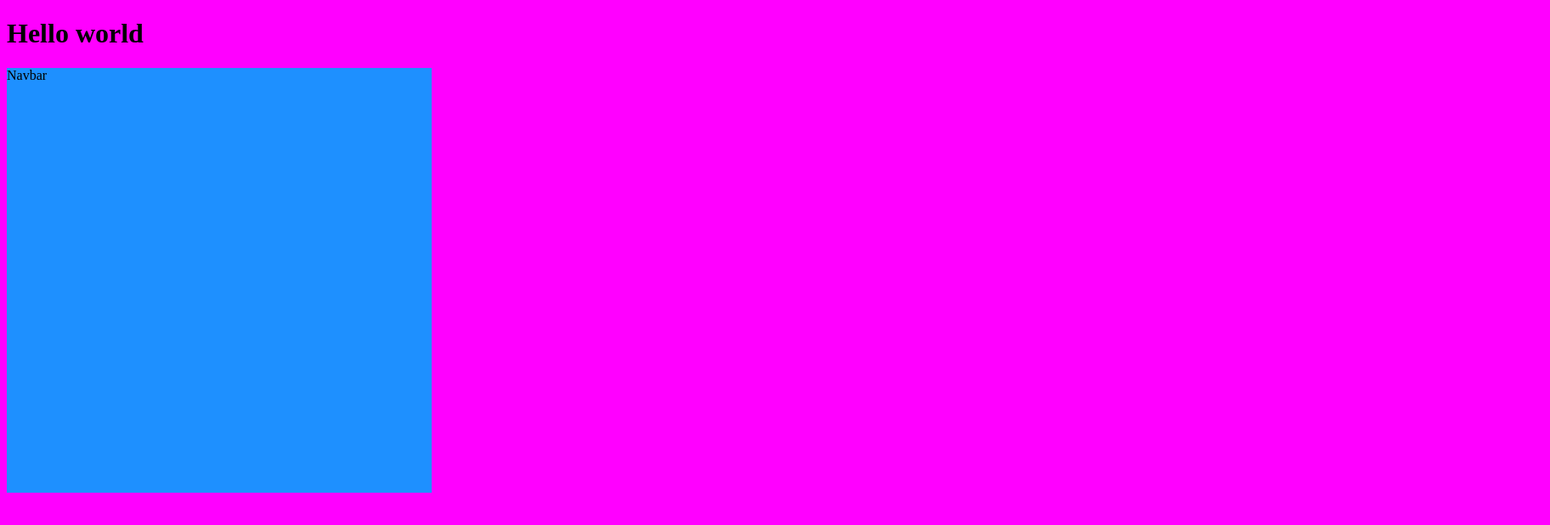
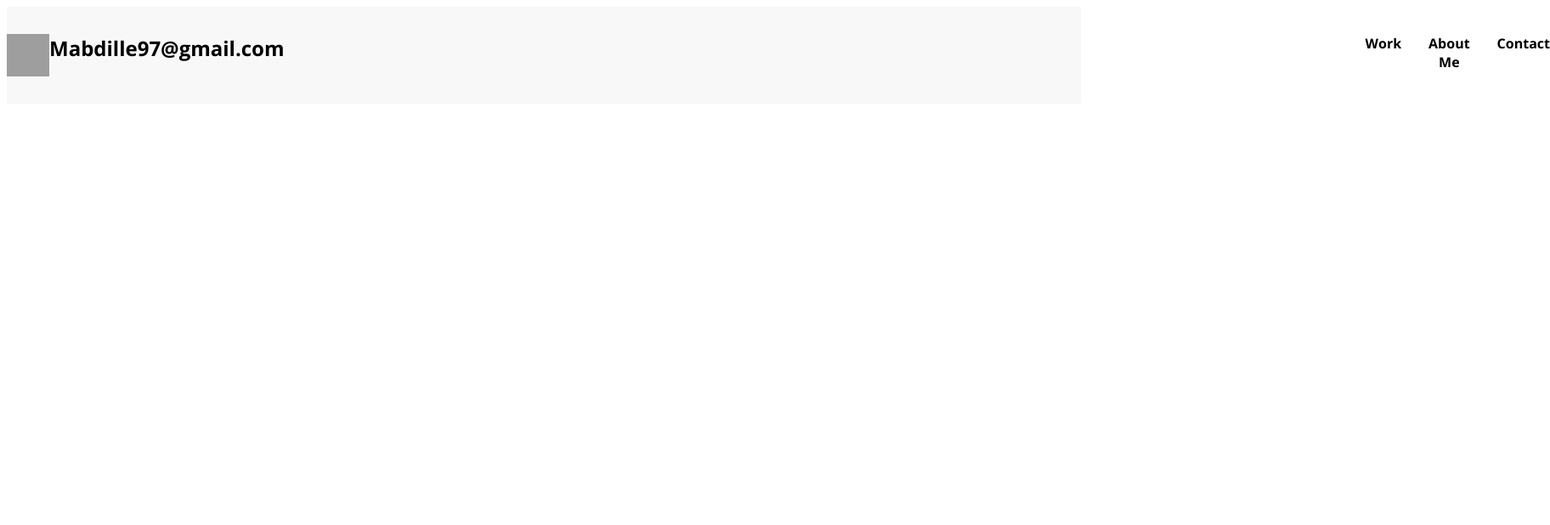
Before and after one commit to Mabdille/portfolio, a plain HTML site: page index.html in a window 1280 px wide. Shown: the whole page at 85% size, 1824 px wide, since content can reach past the window. Drawn offline with nearby package versions, Linux system fonts and the light colour scheme; grey boxes are pictures that could not be loaded.

Commit message:
I created a nav bar

```diff
--- a/index.html
+++ b/index.html
@@ -3,12 +3,28 @@
 <head>
     <meta charset="UTF-8">
     <meta name="viewport" content="width=device-width, initial-scale=1.0">
+    <link rel="preconnect" href="https://fonts.gstatic.com">
+<link href="https://fonts.googleapis.com/css2?family=Open+Sans:wght@700&display=swap" rel="stylesheet">
     <link rel="stylesheet" href="styles/style.css">
     <title>Document</title>
 </head>
 <body>
-    <h1>Hello world</h1>
+    <header>
+        <div class="container container-nav">
+            <img src="https://tse2.mm.bing.net/th?id=OIP.D2jv--2ABaKf97i35gsWUgHaHa&pid=Api&P=0&w=300&h=300" alt="Email logo" class="img-nav">
+            <p>Mabdille97@gmail.com</p>
+            <div>
+                <nav>
+                    <ul class="nav-list">
+                        <li><a href="#" class="nav-list-item">Work</a></li>
+                        <li><a href="#" class="nav-list-item">About Me</a></li>
+                        <li><a href="#" class="nav-list-item">Contact</a></li>
+                    </ul>
+                </nav>
+            </div>
 
-<div class="navbar">Navbar</div>
+    </div>
+
+    </header>
 </body>
 </html>
--- a/styles/navbar.css
+++ b/styles/navbar.css
@@ -1,5 +1,50 @@
-.navbar {
-    width: 500px;
-    height: 500px;
-    background-color:var(--blue);;
+.container-nav {
+    display: flex;
+    justify-content: space-between;
+
 }
+header {
+    text-align: center;
+    background: #f8f8f8;
+    padding: 2em 0;
+}
+
+p {
+margin: 0;
+padding: 0;
+font-size: 1.5em;
+font-family: 'Open sans', serif;
+font-weight: 700;
+margin-right: 1200px;
+
+}
+
+.img-nav {
+    margin: 0 ;
+    padding: 0;
+    width: 50px;
+    height: 50px;
+}
+
+nav ul {
+font-family: 'Open sans', serif;
+display: flex;
+margin: 0 auto;
+}
+
+nav li {
+    list-style-type: none;
+    margin-left: 2em;
+
+}
+
+nav a {
+    text-decoration: none;
+    color: #000;
+    font-weight: 700;
+
+}
+
+nav a:hover  {
+    color: #1792d2;
+}
--- a/styles/style.css
+++ b/styles/style.css
@@ -1,8 +1,2 @@
 @import "variables.css";
 @import "navbar.css";
-
-
-
-body {
-    background-color: var(--magenta);
-}
```
